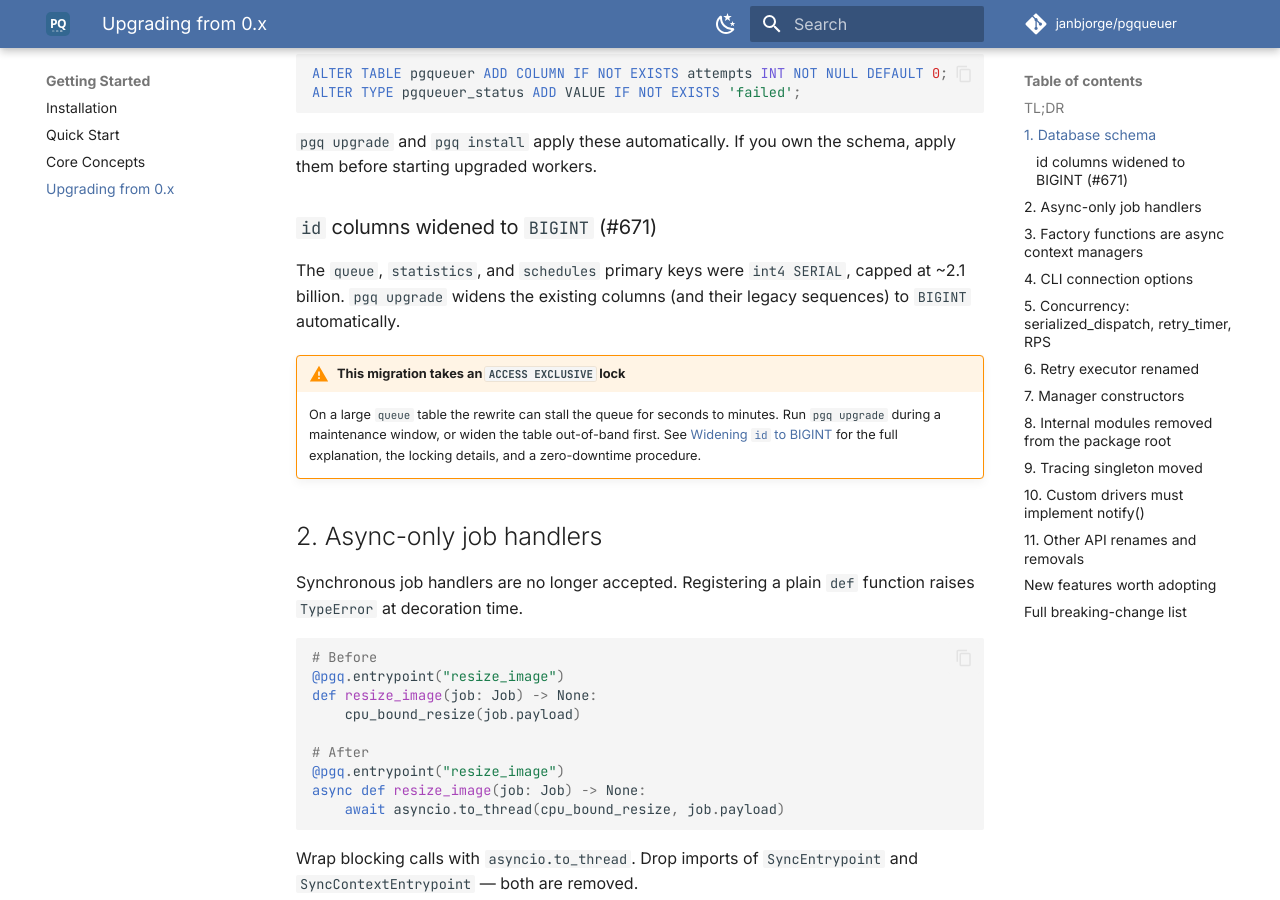
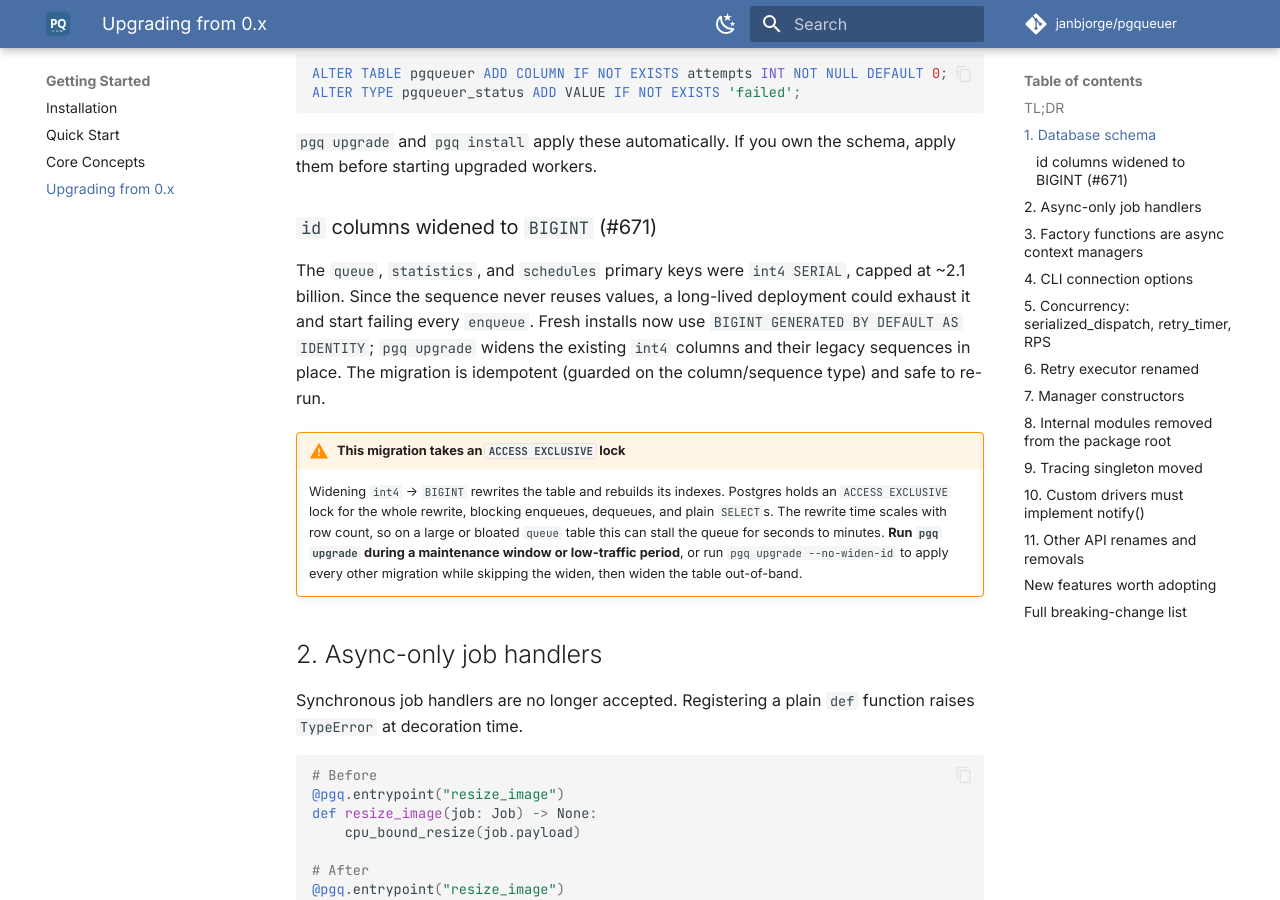
Before and after one commit to janbjorge/pgqueuer, an MkDocs documentation site: the page built from docs/getting-started/upgrading.md, in a window 1280 px wide and 900 px high, scrolled down 879 px. Built offline with MkDocs 1.6.1 and Material for MkDocs 9.7.7, drawn with Linux system fonts in a browser that asks for light colours; comment, search, counter and statistics services are not loaded.

Commit message:
docs: drop dedicated bigint-id page, keep it in upgrading guide
Remove guides/bigint-id-migration.md and its nav entry. Fold the essential
widen + ACCESS EXCLUSIVE lock explanation back into the v1 upgrading guide
(self-contained) and drop the now-dangling links from RELEASE.md.

```diff
--- a/docs/getting-started/upgrading.md
+++ b/docs/getting-started/upgrading.md
@@ -40,15 +40,20 @@ schema, apply them before starting upgraded workers.
 ### `id` columns widened to `BIGINT` (#671)
 
 The `queue`, `statistics`, and `schedules` primary keys were `int4 SERIAL`,
-capped at ~2.1 billion. `pgq upgrade` widens the existing columns (and their
-legacy sequences) to `BIGINT` automatically.
+capped at ~2.1 billion. Since the sequence never reuses values, a long-lived
+deployment could exhaust it and start failing every `enqueue`. Fresh installs
+now use `BIGINT GENERATED BY DEFAULT AS IDENTITY`; `pgq upgrade` widens the
+existing `int4` columns and their legacy sequences in place. The migration is
+idempotent (guarded on the column/sequence type) and safe to re-run.
 
 !!! warning "This migration takes an `ACCESS EXCLUSIVE` lock"
-    On a large `queue` table the rewrite can stall the queue for seconds to
-    minutes. Run `pgq upgrade` during a maintenance window, or widen the table
-    out-of-band first. See
-    [Widening `id` to BIGINT](../guides/bigint-id-migration.md) for the full
-    explanation, the locking details, and a zero-downtime procedure.
+    Widening `int4` → `BIGINT` rewrites the table and rebuilds its indexes.
+    Postgres holds an `ACCESS EXCLUSIVE` lock for the whole rewrite, blocking
+    enqueues, dequeues, and plain `SELECT`s. The rewrite time scales with row
+    count, so on a large or bloated `queue` table this can stall the queue for
+    seconds to minutes. **Run `pgq upgrade` during a maintenance window or
+    low-traffic period**, or run `pgq upgrade --no-widen-id` to apply every
+    other migration while skipping the widen, then widen the table out-of-band.
 
 ## 2. Async-only job handlers
 
--- a/mkdocs.yml
+++ b/mkdocs.yml
@@ -97,7 +97,6 @@ nav:
       - Performance & Deployment:
           - Performance Tuning: guides/performance-tuning.md
           - Deployment Patterns: guides/deployment.md
-          - Widening id to BIGINT: guides/bigint-id-migration.md
   - Reference:
       - CLI: reference/cli.md
       - Architecture: reference/architecture.md
```
Also changed, not shown: RELEASE.md (+2 -5 lines), docs/guides/bigint-id-migration.md (deleted, +0 -206 lines).
